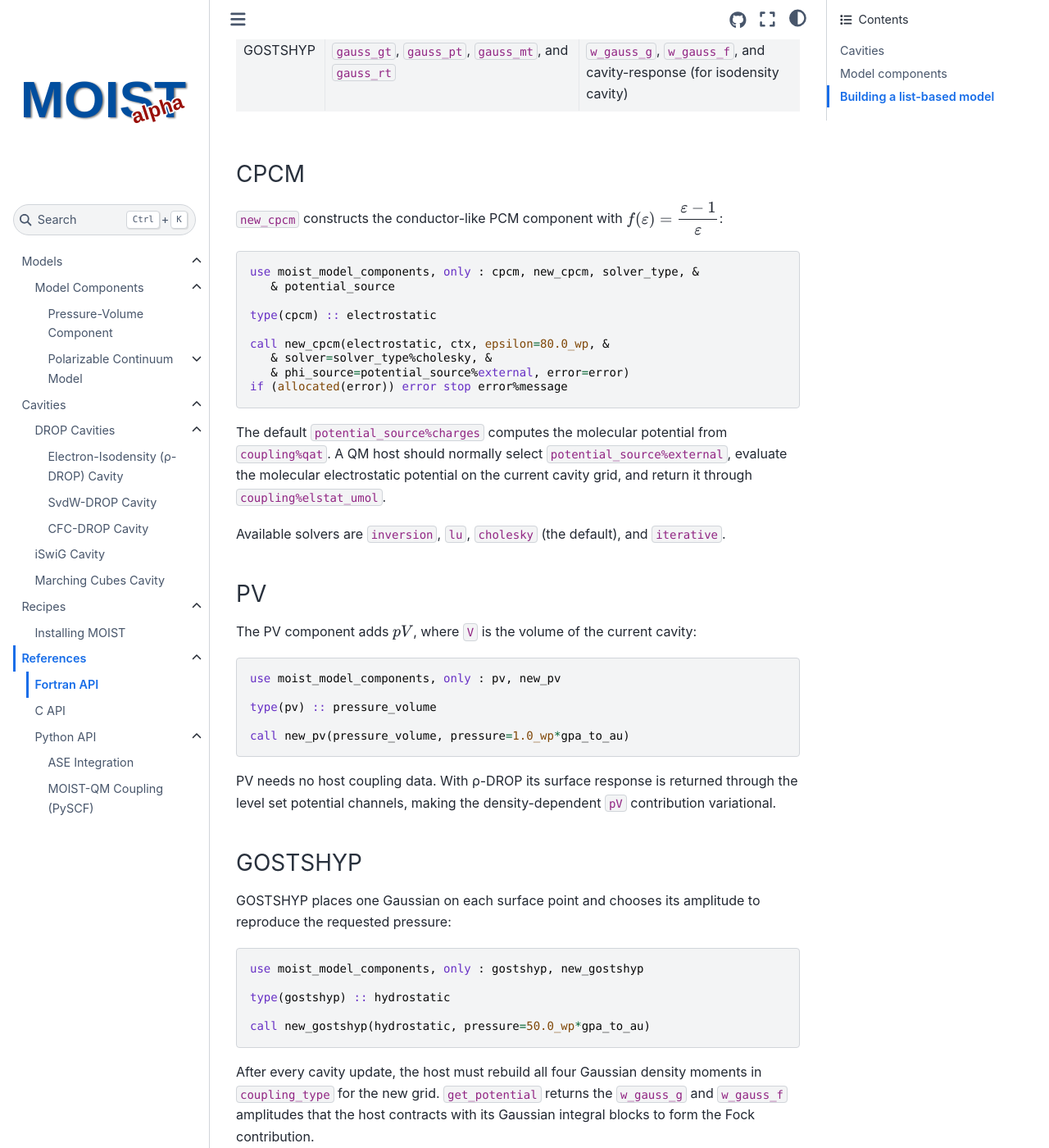
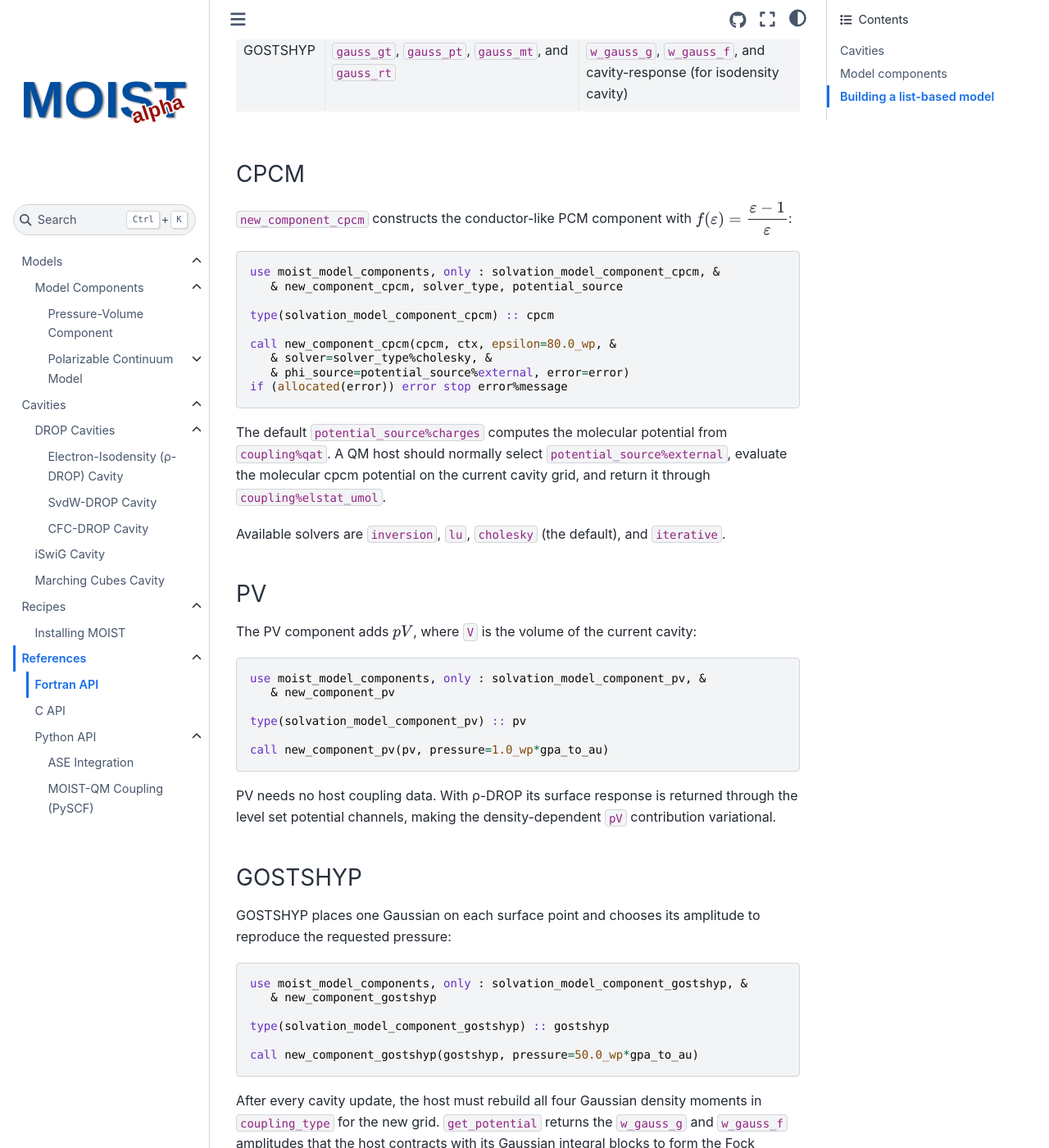
Before and after one commit to lukaswittmann/moist, a Sphinx documentation site: the page built from docs/reference/fortran.rst, in a window 1280 px wide and 1400 px high, scrolled down 4656 px. Shown: the whole window at 82% size. Built offline with Sphinx 7.4.7 and the Sphinx Book theme 1.1.4, drawn with Linux system fonts in a browser that asks for light colours; some of the changed text lies outside the part shown.

Commit message:
Consistent names for types

```diff
--- a/docs/models/components/pcm/cosmo.rst
+++ b/docs/models/components/pcm/cosmo.rst
@@ -7,4 +7,4 @@ The conductor-like screening model uses
 
    f(\epsilon) = \frac{\epsilon-1}{\epsilon+\tfrac{1}{2}}.
 
-``new_cosmo`` requires :math:`\epsilon\geq1` and otherwise shares the solver, potential-source, external-matrix, energy, response, and gradient machinery of ``pcm_base``.
+``new_component_cosmo`` requires :math:`\epsilon\geq1` and otherwise shares the solver, potential-source, external-matrix, energy, response, and gradient machinery of ``solvation_model_component_pcm``.
--- a/docs/models/components/pcm/cpcm.rst
+++ b/docs/models/components/pcm/cpcm.rst
@@ -7,4 +7,4 @@ The conductor-like polarizable continuum model uses
 
    f(\epsilon) = \frac{\epsilon-1}{\epsilon}.
 
-``new_cpcm`` requires :math:`\epsilon\geq1` and accepts optional solver, potential-source, and external-matrix settings. The default configuration uses a Cholesky solver and an electrostatic potential computed from atomic charges; the conductor limit is supported with :math:`f(\epsilon)=1`.
+``new_component_cpcm`` requires :math:`\epsilon\geq1` and accepts optional solver, potential-source, and external-matrix settings. The default configuration uses a Cholesky solver and an electrostatic potential computed from atomic charges; the conductor limit is supported with :math:`f(\epsilon)=1`.
--- a/docs/models/components/pcm/index.rst
+++ b/docs/models/components/pcm/index.rst
@@ -1,7 +1,7 @@
 Polarizable Continuum Model
 ===========================
 
-PCM-family components extend the abstract ``pcm_base`` and share the same Gaussian-surface machinery.
+PCM-family components extend the abstract ``solvation_model_component_pcm`` and share the same Gaussian-surface machinery.
 The cavity must provide grid positions, Gaussian widths, and switching function values.
 
 The base implementation assembles the surface interaction matrix :math:`A`, solves
--- a/docs/models/components/pv.rst
+++ b/docs/models/components/pv.rst
@@ -1,13 +1,13 @@
 Pressure-Volume Component
 =========================
 
-The ``pv`` component adds a pressure-volume contribution :cite:p:`spooner2014compressed,zeller2025pressure`.
+The ``solvation_model_component_pv`` component adds a pressure-volume contribution :cite:p:`spooner2014compressed,zeller2025pressure`.
 
 .. math::
 
    E_\mathrm{PV} = pV,
 
-where ``pressure`` is supplied to ``new_pv`` and :math:`V` is the total cavity volume.
+where ``pressure`` is supplied to ``new_component_pv`` and :math:`V` is the total cavity volume.
 The component requires an updated cavity that provides ``total_volume``.
 
 The PV surface weights are available and can be combined with the :doc:`ρ-DROP isodensity cavity </cavities/isodensity>` for a fully variational, self-consistent isodensity PV energy.
--- a/docs/reference/fortran.rst
+++ b/docs/reference/fortran.rst
@@ -232,24 +232,24 @@ Because some solvation model components couple with the QM density, some quantit
 CPCM
 ~~~~
 
-``new_cpcm`` constructs the conductor-like PCM component with
+``new_component_cpcm`` constructs the conductor-like PCM component with
 :math:`f(\varepsilon)=\dfrac{\varepsilon-1}{\varepsilon}`:
 
 .. code-block:: fortran
 
-   use moist_model_components, only : cpcm, new_cpcm, solver_type, &
-      & potential_source
+   use moist_model_components, only : solvation_model_component_cpcm, &
+      & new_component_cpcm, solver_type, potential_source
 
-   type(cpcm) :: electrostatic
+   type(solvation_model_component_cpcm) :: cpcm
 
-   call new_cpcm(electrostatic, ctx, epsilon=80.0_wp, &
+   call new_component_cpcm(cpcm, ctx, epsilon=80.0_wp, &
       & solver=solver_type%cholesky, &
       & phi_source=potential_source%external, error=error)
    if (allocated(error)) error stop error%message
 
 The default ``potential_source%charges`` computes the molecular potential from
 ``coupling%qat``.  A QM host should normally select
-``potential_source%external``, evaluate the molecular electrostatic potential
+``potential_source%external``, evaluate the molecular cpcm potential
 on the current cavity grid, and return it through ``coupling%elstat_umol``.
 
 Available solvers are ``inversion``, ``lu``, ``cholesky`` (the default), and ``iterative``.
@@ -262,11 +262,12 @@ cavity:
 
 .. code-block:: fortran
 
-   use moist_model_components, only : pv, new_pv
+   use moist_model_components, only : solvation_model_component_pv, &
+      & new_component_pv
 
-   type(pv) :: pressure_volume
+   type(solvation_model_component_pv) :: pv
 
-   call new_pv(pressure_volume, pressure=1.0_wp*gpa_to_au)
+   call new_component_pv(pv, pressure=1.0_wp*gpa_to_au)
 
 PV needs no host coupling data.  With ρ-DROP its surface response is returned
 through the level set potential channels, making the density-dependent
@@ -280,11 +281,12 @@ to reproduce the requested pressure:
 
 .. code-block:: fortran
 
-   use moist_model_components, only : gostshyp, new_gostshyp
+   use moist_model_components, only : solvation_model_component_gostshyp, &
+      & new_component_gostshyp
 
-   type(gostshyp) :: hydrostatic
+   type(solvation_model_component_gostshyp) :: gostshyp
 
-   call new_gostshyp(hydrostatic, pressure=50.0_wp*gpa_to_au)
+   call new_component_gostshyp(gostshyp, pressure=50.0_wp*gpa_to_au)
 
 After every cavity update, the host must rebuild all four Gaussian density
 moments in ``coupling_type`` for the new grid.  ``get_potential`` returns the
@@ -353,8 +355,10 @@ This ``general_solvation_model`` owns the cavity and all added components.
    use moist_cavity_drop, only : cavity_type_drop, new_cavity_drop
    use moist_cavity_drop_lsf_svdw, only : &
       & moist_cavity_drop_lsf_svdw_type
-   use moist_model_components, only : cpcm, new_cpcm, pv, new_pv, &
-      & gostshyp, new_gostshyp, potential_source
+   use moist_model_components, only : solvation_model_component_cpcm, &
+      & new_component_cpcm, solvation_model_component_pv, new_component_pv, &
+      & solvation_model_component_gostshyp, new_component_gostshyp, &
+      & potential_source
    use moist_model_general, only : general_solvation_model, new_general_model
 
    type(error_type), allocatable :: error
@@ -365,9 +369,9 @@ This ``general_solvation_model`` owns the cavity and all added components.
    type(moist_cavity_drop_lsf_svdw_type) :: svdw
    type(cavity_type_drop) :: cavity
    ! Model components
-   type(cpcm) :: electrostatic
-   type(pv) :: pressure_volume
-   type(gostshyp) :: hydrostatic
+   type(solvation_model_component_cpcm) :: cpcm
+   type(solvation_model_component_pv) :: pv
+   type(solvation_model_component_gostshyp) :: gostshyp
    ! Model
    type(general_solvation_model) :: model
 
@@ -384,20 +388,20 @@ This ``general_solvation_model`` owns the cavity and all added components.
    if (allocated(error)) error stop error%message
 
    ! Construct all model components
-   call new_cpcm(electrostatic, ctx, epsilon=80.0_wp, &
+   call new_component_cpcm(cpcm, ctx, epsilon=80.0_wp, &
       & phi_source=potential_source%external, error=error)
    if (allocated(error)) error stop error%message
-   call new_pv(pressure_volume, pressure=10.0_wp*gpa_to_au)
-   call new_gostshyp(hydrostatic, pressure=50.0_wp*gpa_to_au)
+   call new_component_pv(pv, pressure=10.0_wp*gpa_to_au)
+   call new_component_gostshyp(gostshyp, pressure=50.0_wp*gpa_to_au)
 
    ! Construct model and add all components
    call new_general_model(model, cavity, ctx, error)
    if (allocated(error)) error stop error%message
-   call model%add_component(electrostatic, error)
+   call model%add_component(cpcm, error)
    if (allocated(error)) error stop error%message
-   call model%add_component(pressure_volume, error)
+   call model%add_component(pv, error)
    if (allocated(error)) error stop error%message
-   call model%add_component(hydrostatic, error)
+   call model%add_component(gostshyp, error)
    if (allocated(error)) error stop error%message
 
 The model usage is similar to the components:
```
Also changed, not shown: docs/models/index.rst (+6 -5 lines), 14 other files.
